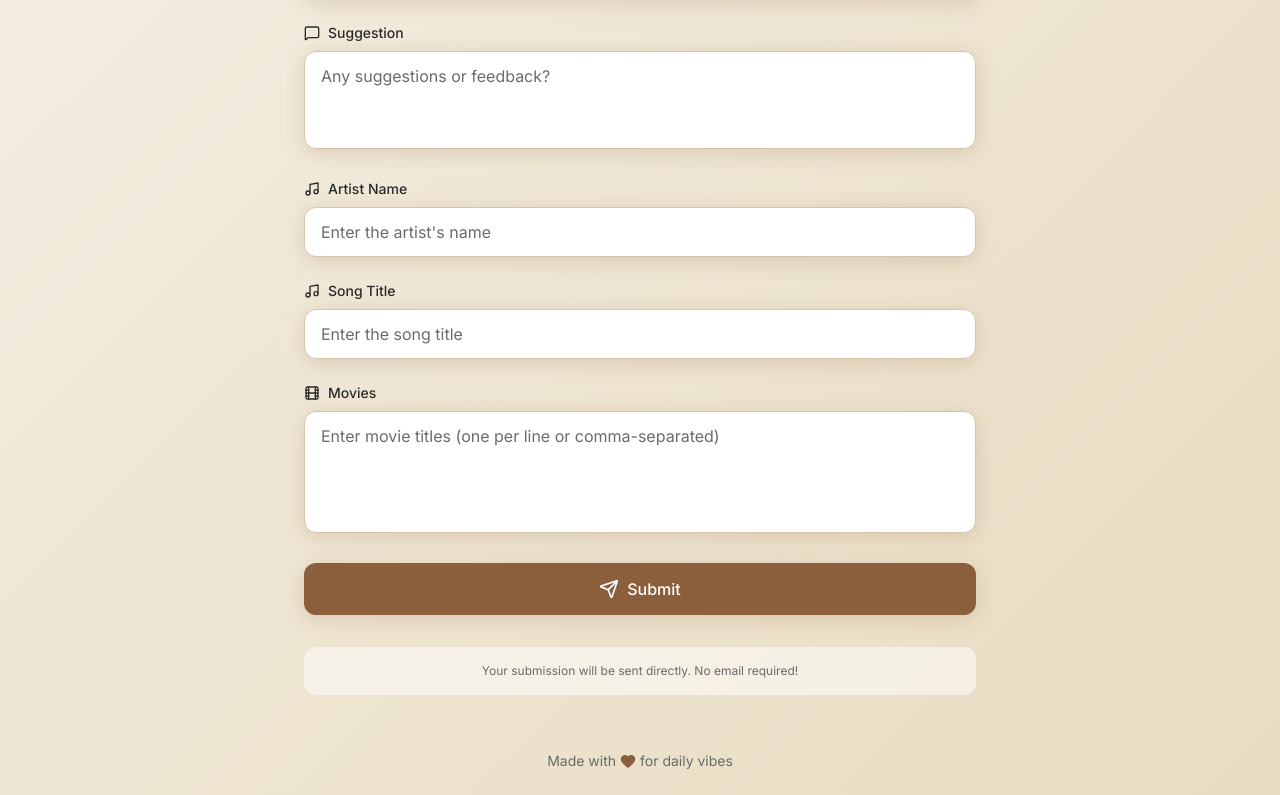
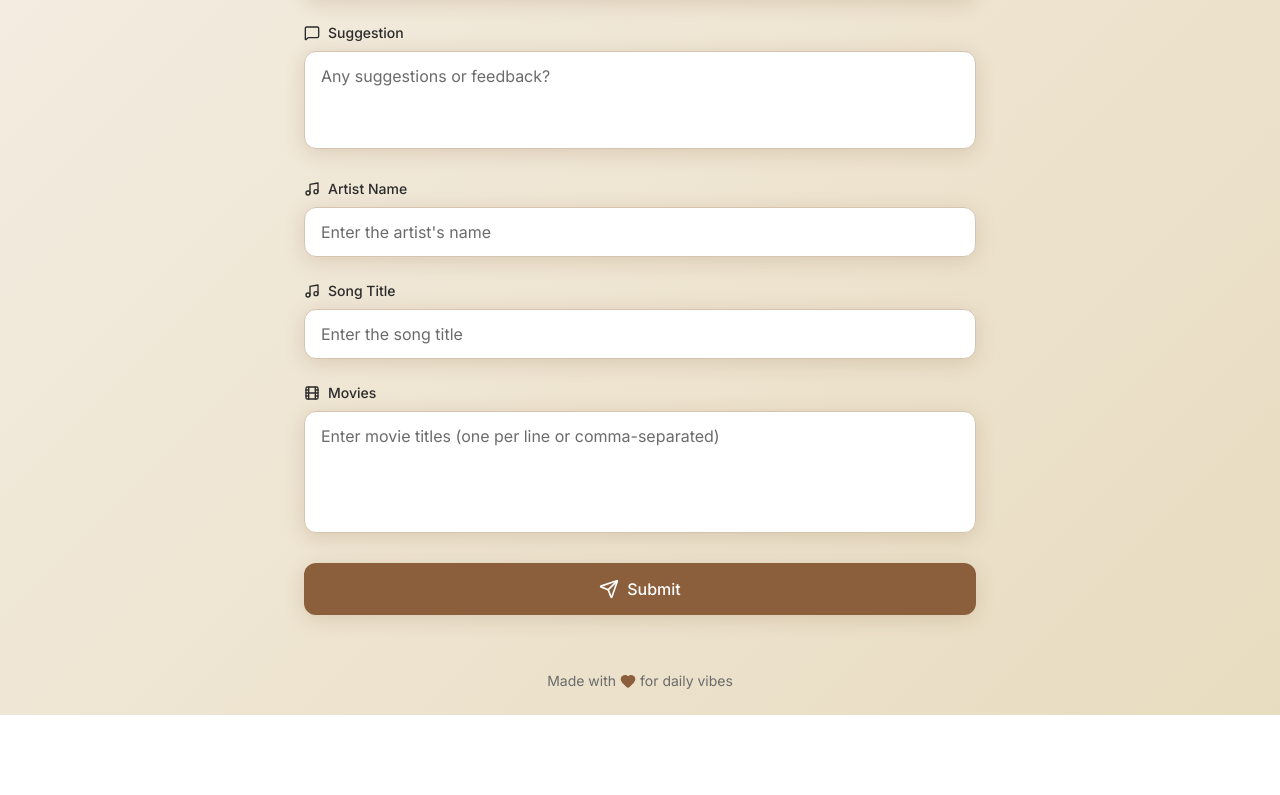
Before and after one commit to delikay/dailypick, a React (Vite) app: page /submit in a window 1280 px wide. Shown: the part 405-1200 px from the top of the page. After the commit the page ends 1120 px from the top, so only its background shows below. Built offline with nearby package versions, Linux system fonts and the light colour scheme.

Commit message:
Update Submit.jsx

```diff
--- a/src/pages/Submit.jsx
+++ b/src/pages/Submit.jsx
@@ -211,12 +211,12 @@ const Submit = () => {
                     </button>
                 </form>
 
-                <div className="mt-8 p-4 bg-surface/50 rounded-xl">
+                {/* <div className="mt-8 p-4 bg-surface/50 rounded-xl">
                     <p className="text-xs text-muted text-center">
                         Your submission will be sent directly.
                         No email required!
                     </p>
-                </div>
+                </div> */}
             </div>
         </Layout>
     );
```
